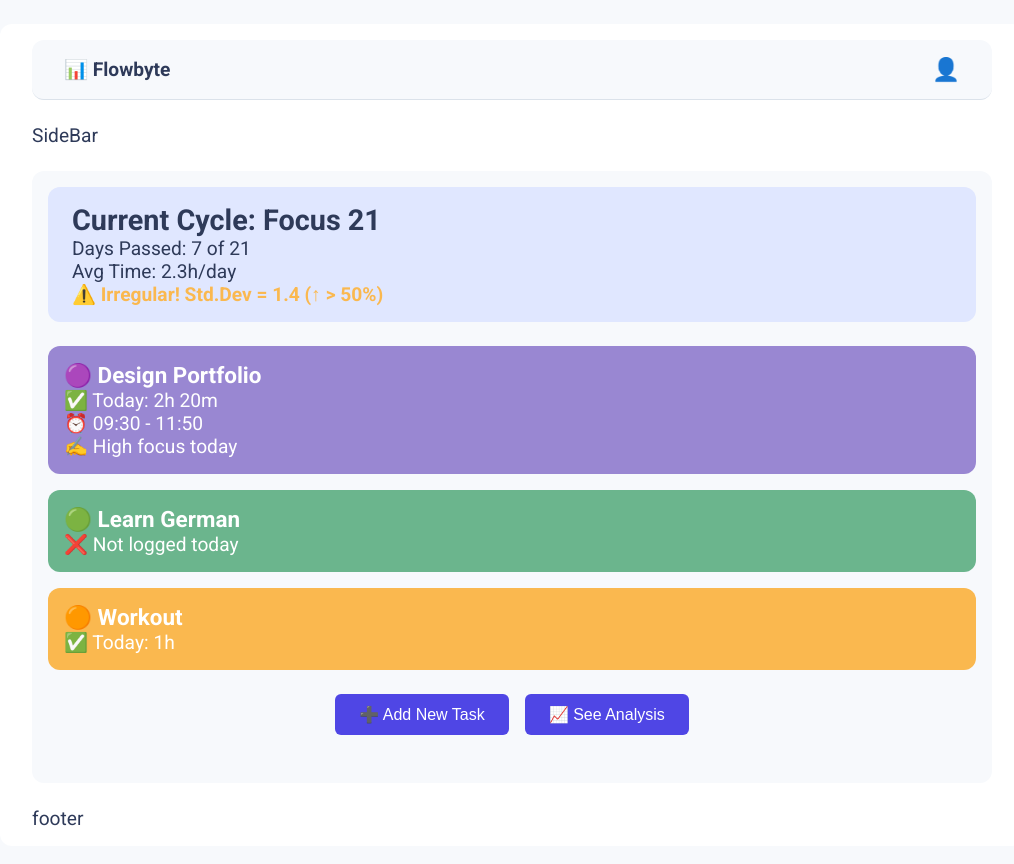
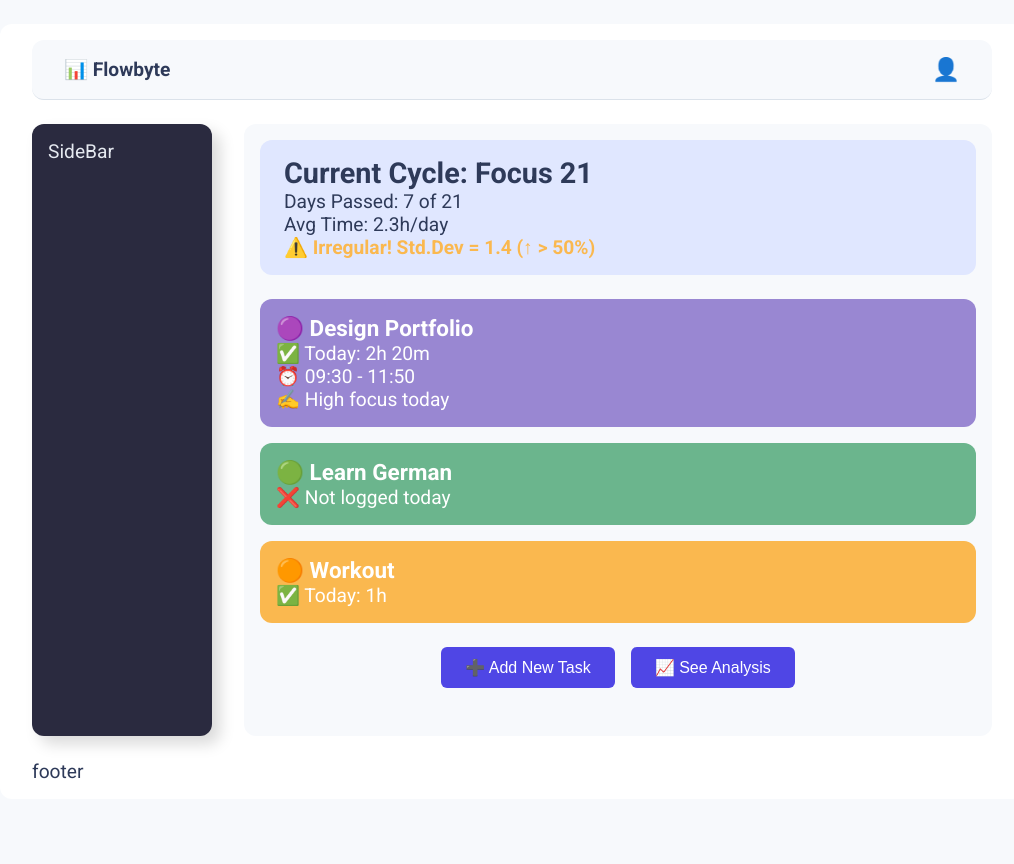
Before and after one commit to LinSchmitz/Flowbyte, a React (Vite) app: page / in a window 1280 px wide. Shown: the top 864 px of the page, without its empty margins (128-1142 px from the left). After the commit the page ends 823 px from the top, so only its background shows below. Built offline with nearby package versions, Linux system fonts and the light colour scheme.

Commit message:
added sidebar

```diff
--- a/src/components/App.jsx
+++ b/src/components/App.jsx
@@ -7,15 +7,17 @@ export default function App() {
   return (
     <div className="app">
       <Header />
-      <SideBar />
-      <Dashboard />
+      <div className="main-layout">
+        <SideBar />
+        <Dashboard />
+      </div>
       <Footer />
     </div>
   );
 }
 
 function SideBar() {
-  return <div>SideBar</div>;
+  return <div className="sidebar">SideBar</div>;
 }
 
 function Footer() {
--- a/src/index.css
+++ b/src/index.css
@@ -109,6 +109,14 @@ body {
   color: var(--color-text);
 }
 
+/* Layout wrapper for Sidebar + Main content */
+.main-layout {
+  display: flex;
+  flex-direction: row;
+  gap: 2rem;
+  flex: 1; /* Allow it to grow */
+}
+
 /*  main */
 .main-content {
   width: 100%;
@@ -116,6 +124,25 @@ body {
   box-sizing: border-box;
   border-radius: var(--border-radius);
   background-color: var(--color-background);
+}
+
+/* Sidebar styles */
+.sidebar {
+  width: 220px;
+  min-width: 180px;
+  background-color: var(--color-surface-dark);
+  padding: 1rem;
+  border-radius: var(--border-radius);
+  color: var(--color-text-dark);
+  box-shadow: var(--box-shadow);
+}
+
+/* Dashboard or main content */
+.dashboard {
+  flex: 1;
+  background-color: var(--color-background);
+  padding: 1rem;
+  border-radius: var(--border-radius);
 }
 
 /*  cycle */
```
